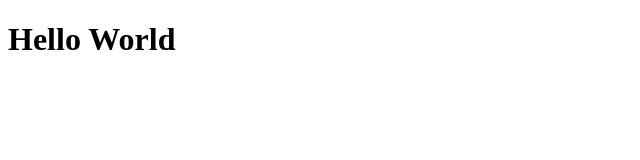
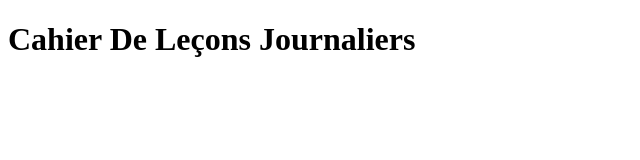
Before and after one commit to GitSamad88/Teacher-s-Journal, a plain HTML site: page index.html in a window 1280 px wide. Shown: the whole page, without its empty margins (0-640 px from the left). Drawn offline with Linux system fonts and the light colour scheme.

Commit message:
Update index.html

```diff
--- a/index.html
+++ b/index.html
@@ -4,9 +4,9 @@
     <meta charset="UTF-8">
     <meta name="viewport" content="width=device-width, initial-scale=1.0">
     <meta http-equiv="X-UA-Compatible" content="ie=edge">
-    <title>My App</title>
+    <title>Moudakirati</title>
   </head>
   <body>
-    <h1>Hello World</h1>
+    <h1> Cahier De Leçons Journaliers </h1>
   </body>
 </html>
```
